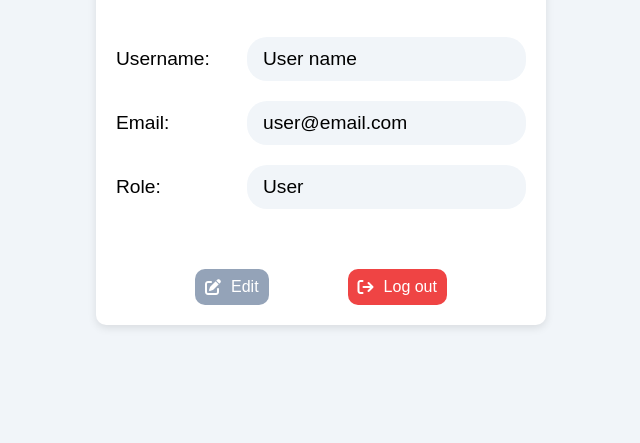
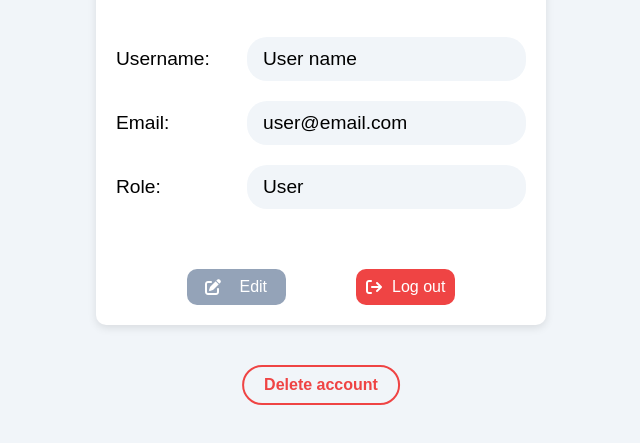
Before and after one commit to Sba3iDev/EventHub, a plain HTML site: page client/page/profile.html in a window 1280 px wide. Shown: the part 319-762 px from the top of the page, without its empty margins (319-959 px from the left). Drawn offline with Linux system fonts and the light colour scheme.

Commit message:
Add delete account button

```diff
--- a/client/page/profile.html
+++ b/client/page/profile.html
@@ -33,5 +33,8 @@
                 <button class="logout"><i class="fas fa-sign-out"></i>Log out</button>
             </div>
         </div>
+        <div class="delete">
+            <button type="submit">Delete account</button>
+        </div>
     </body>
 </html>
--- a/client/style/profile.css
+++ b/client/style/profile.css
@@ -72,6 +72,7 @@
 .container .buttons button {
     display: flex;
     align-items: center;
+    justify-content: space-evenly;
     padding: 10px;
     border-radius: 10px;
 }
@@ -86,6 +87,7 @@
     border: none;
     cursor: pointer;
     transition: background-color 0.2s;
+    width: 99px;
 }
 
 .container .buttons .edit:hover {
@@ -97,6 +99,7 @@
     color: var(--primary-color);
     border: none;
     cursor: not-allowed;
+    width: 99px;
 }
 
 .container .buttons .logout {
@@ -110,3 +113,26 @@
 .container .buttons .logout:hover {
     background-color: #b91c1c;
 }
+
+.delete {
+    position: absolute;
+    top: 88%;
+    left: 50%;
+    transform: translate(-50%, -50%);
+}
+
+.delete button {
+    background-color: transparent;
+    color: #ef4444;
+    border: 2px solid #ef4444;
+    cursor: pointer;
+    transition: background-color 0.2s, color 0.2s;
+    padding: 10px 20px;
+    border-radius: 20px;
+    font-weight: bold;
+}
+
+.delete button:hover {
+    background-color: #ef4444;
+    color: #ffffff;
+}
```
